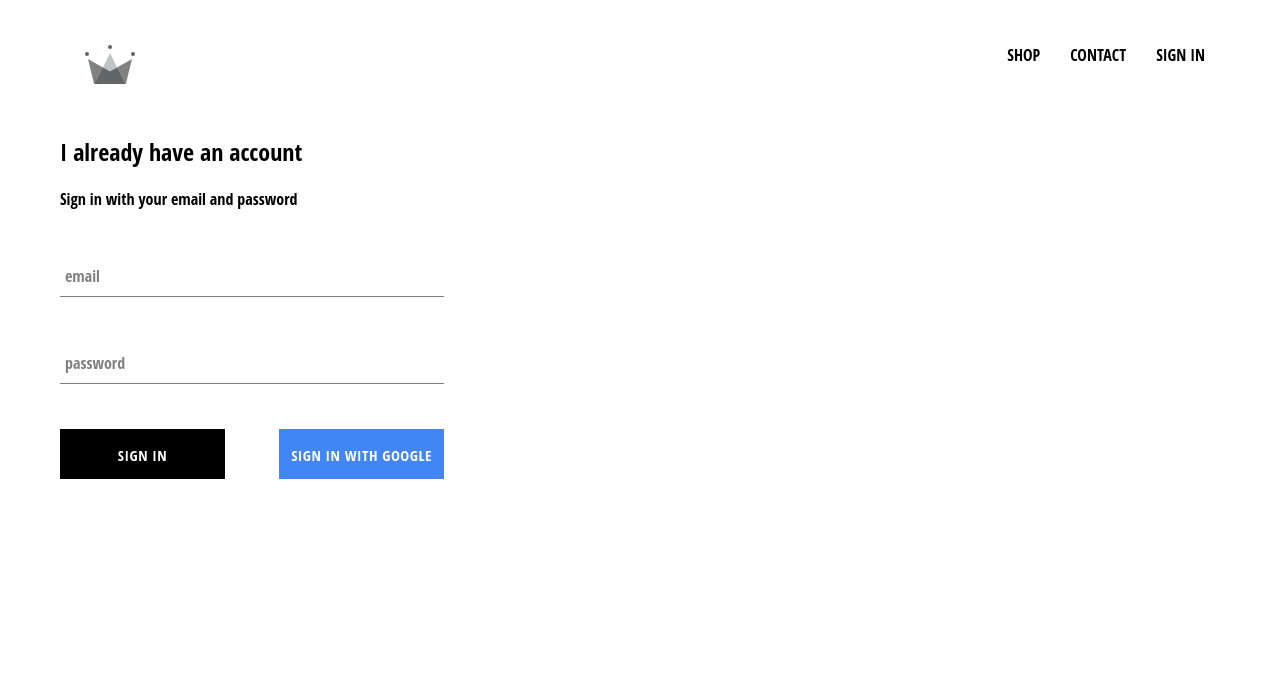
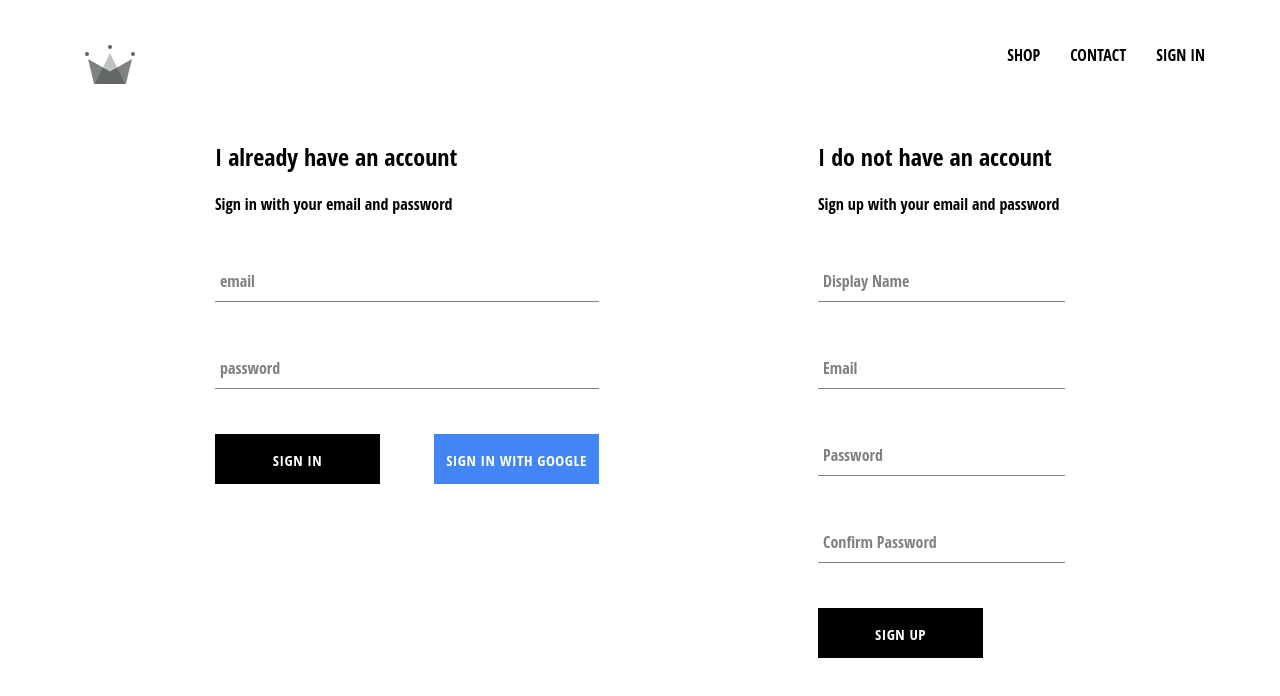
Before and after one commit to ritheesh4/crown-clothing-app, a React (Create React App) app: page /signin in a window 1280 px wide. Shown: the top 696 px of the page. Built offline with nearby package versions, Linux system fonts and the light colour scheme; no server answers.

Commit message:
implemented firebaes util, included ability tot store authenticated users into our firestore database

```diff
--- a/src/App.js
+++ b/src/App.js
@@ -28,7 +28,8 @@
               id: Snapshot.id,
               ...Snapshot.data()
             }
-          })
+          });
+          console.log(this.state);
         });
       }
       this.setState({ currentUser: userAuth });
--- /dev/null
+++ b/src/components/sign-up/sign-up.component.jsx
@@ -0,0 +1,97 @@
+import React from "react";
+import FormInput from "../form-input/form-input.component";
+import CustomButton from "../custom-button/custom-button.component";
+
+import { auth, createUserProfileDocument } from "../../firebase/firebase.utils";
+import "./sign-up.styles.scss";
+
+class SignUp extends React.Component {
+  constructor() {
+    super();
+
+    this.state = {
+      displayName: "",
+      email: "",
+      password: "",
+      confirmPassword: "",
+    };
+  }
+
+  handleSubmit = async (event) => {
+    event.preventDefault();
+
+    const { displayName, email, password, confirmPassword } = this.state;
+    if (password !== confirmPassword) {
+      alert("Passwords don't match");
+      return;
+    }
+
+    try {
+      const { user } = await auth.createUserWithEmailAndPassword(
+        email,
+        password
+      );
+      await createUserProfileDocument(user, { displayName });
+      this.setState({
+        displayName: "",
+        email: "",
+        password: "",
+        confirmPassword: "",
+      })
+    } catch (error) {
+      console.error(error);
+    }
+  };
+
+  handleChange = event => {
+      const {name, value} = event.target;
+      this.setState({[name]: value});
+  }
+
+  render() {
+    const { displayName, email, password, confirmPassword } = this.state;
+    return (
+      <div className="sing-up">
+        <h2 className="title">I do not have an account</h2>
+        <span>Sign up with your email and password</span>
+        <form className="sign-up-form" onSubmit={this.handleSubmit}>
+          <FormInput
+            type="text"
+            name="displayName"
+            value={displayName}
+            onChange={this.handleChange}
+            label="Display Name"
+            required
+          ></FormInput>
+          <FormInput
+            type="email"
+            name="email"
+            value={email}
+            onChange={this.handleChange}
+            label="Email"
+            required
+          ></FormInput>
+          <FormInput
+            type="password"
+            name="password"
+            value={password}
+            onChange={this.handleChange}
+            label="Password"
+            required
+          ></FormInput>
+          <FormInput
+            type="password"
+            name="confirmPassword"
+            value={confirmPassword}
+            onChange={this.handleChange}
+            label="Confirm Password"
+            required
+          ></FormInput>
+          <CustomButton type="submit">SIGN UP</CustomButton>
+        </form>
+      </div>
+    );
+  }
+}
+
+export default SignUp;
--- /dev/null
+++ b/src/components/sign-up/sign-up.styles.scss
@@ -0,0 +1,9 @@
+.signup {
+  display: flex;
+  flex-direction: column;
+  width: 380px;
+
+  .title {
+    margin: 10px 0;
+  }
+}
--- a/src/pages/sign-in-and-sing-up/sign-in-and-sign-up.styles.scss
+++ b/src/pages/sign-in-and-sing-up/sign-in-and-sign-up.styles.scss
@@ -0,0 +1,6 @@
+.sign-in-and-sign-up {
+    width: 850px;
+    display: flex;
+    justify-content: space-between;
+    margin: 30px auto;
+}
--- a/src/pages/sign-in-and-sing-up/sign-in-and-sing-up.component.jsx
+++ b/src/pages/sign-in-and-sing-up/sign-in-and-sing-up.component.jsx
@@ -1,12 +1,14 @@
 import React from "react";
 
 import SignIn from "../../components/sign-in/sign-in.component";
+import SignUp from "../../components/sign-up/sign-up.component";
 
 import "./sign-in-and-sign-up.styles.scss";
 
 const SignInAndSignUpPage = () => (
   <div className="sign-in-and-sign-up">
     <SignIn />
+    <SignUp />
   </div>
 );
 
```
